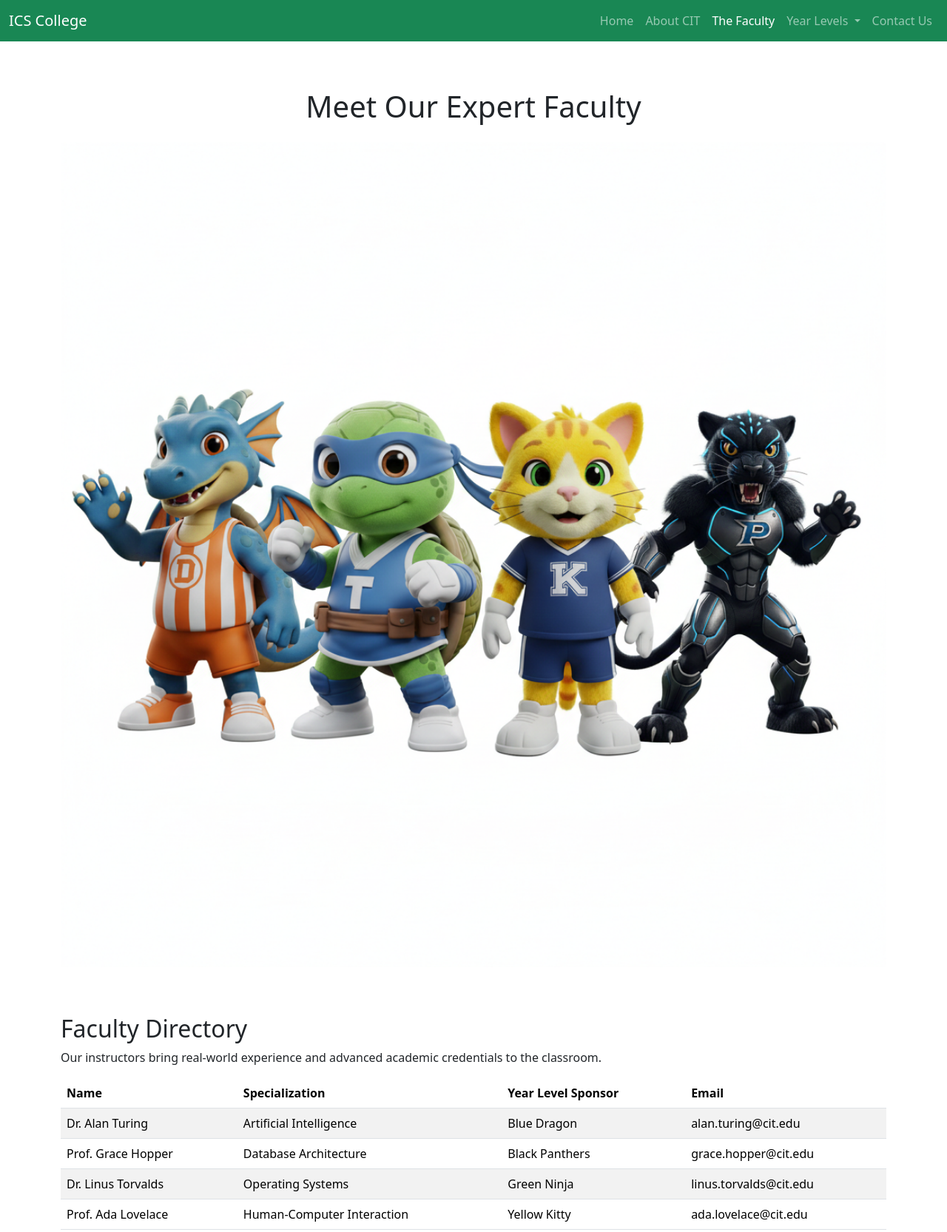
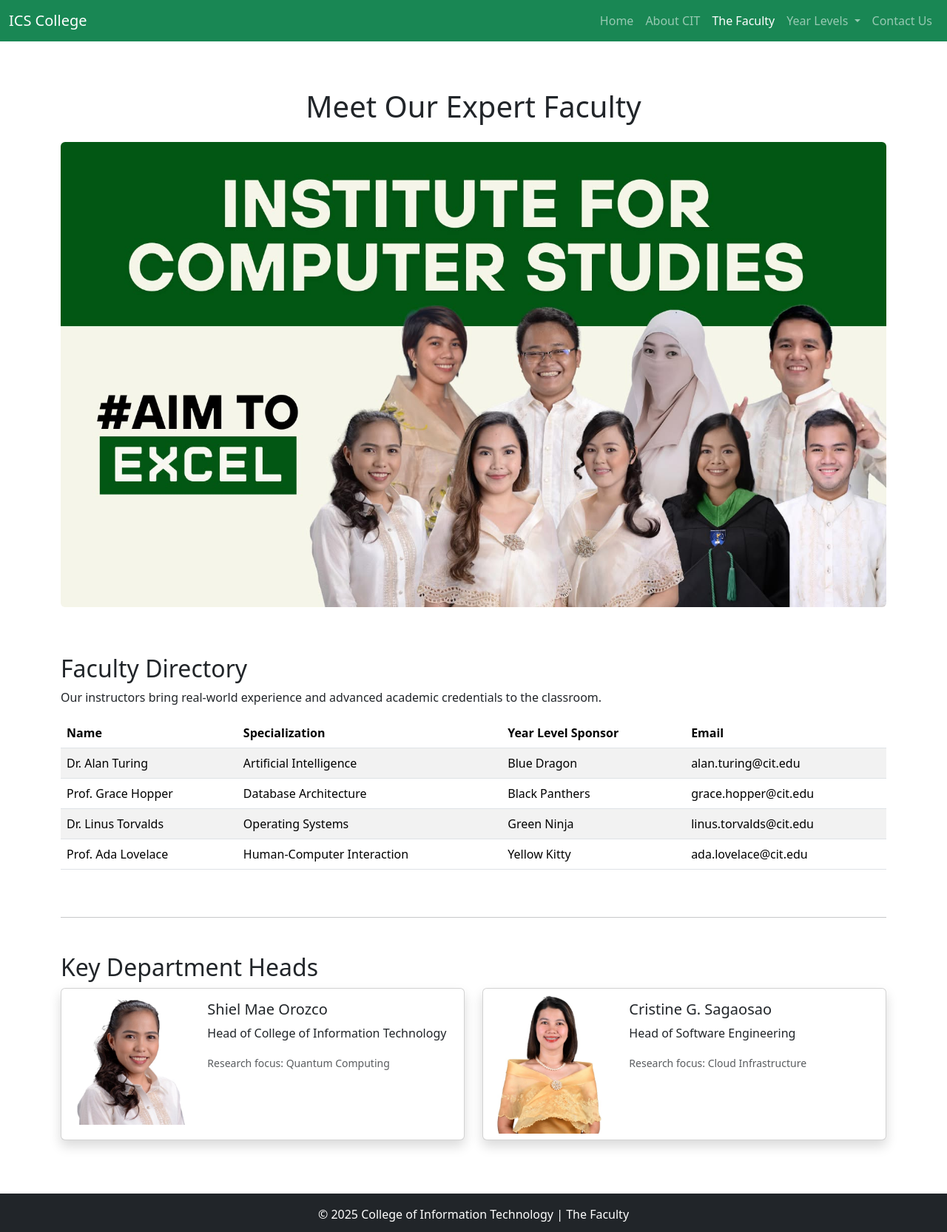
Before and after one commit to KhyleAhronn77/IT23-ICS-WEB, a plain HTML site: page faculty.html in a window 1280 px wide. Shown: the top 1666 px of the page at 74% size. Drawn offline with nearby package versions, Linux system fonts and the light colour scheme.

Commit message:
Added Partial Codes

```diff
--- a/faculty.html
+++ b/faculty.html
@@ -42,7 +42,7 @@
 
         <h1 class="my-4 text-center">Meet Our Expert Faculty</h1>
 <div class="mb-4">
-            <img src="combine mascot.png" class="img-fluid w-100 rounded mb-3" alt="CIT Banner">
+            <img src="teachers.jpg" class="img-fluid w-100 rounded mb-3" alt="CIT Banner">
         </div>
         <section class="my-5">
             <h2>Faculty Directory</h2>
@@ -98,7 +98,7 @@
                         <div class="row g-0">
                             <div class="col-md-4">
                                 <!-- <img src="images/faculty-head1.jpg" class="img-fluid rounded-start p-2" alt="Faculty Head 1"> -->
-                                <img src="f3.png" class="img-fluid rounded-start p-2" alt="Faculty Head 1">
+                                <img src="f1.jpg" class="img-fluid rounded-start p-2" alt="Faculty Head 1">
                             </div>
                             <div class="col-md-8">
                                 <div class="card-body">
@@ -115,7 +115,7 @@
                         <div class="row g-0">
                             <div class="col-md-4">
                                 <!-- <img src="images/faculty-head2.jpg" class="img-fluid rounded-start p-2" alt="Faculty Head 2"> -->
-                                 <img src="f2.png" class="img-fluid rounded-start p-2" alt="Faculty Head 2">
+                                 <img src="f4.jpg" class="img-fluid rounded-start p-2" alt="Faculty Head 2">
                             </div>
                             <div class="col-md-8">
                                 <div class="card-body">
```
Also changed, not shown: index.html (+2 -2 lines), f1.jpg (added), f4.jpg (added), teachers.jpg (added).
